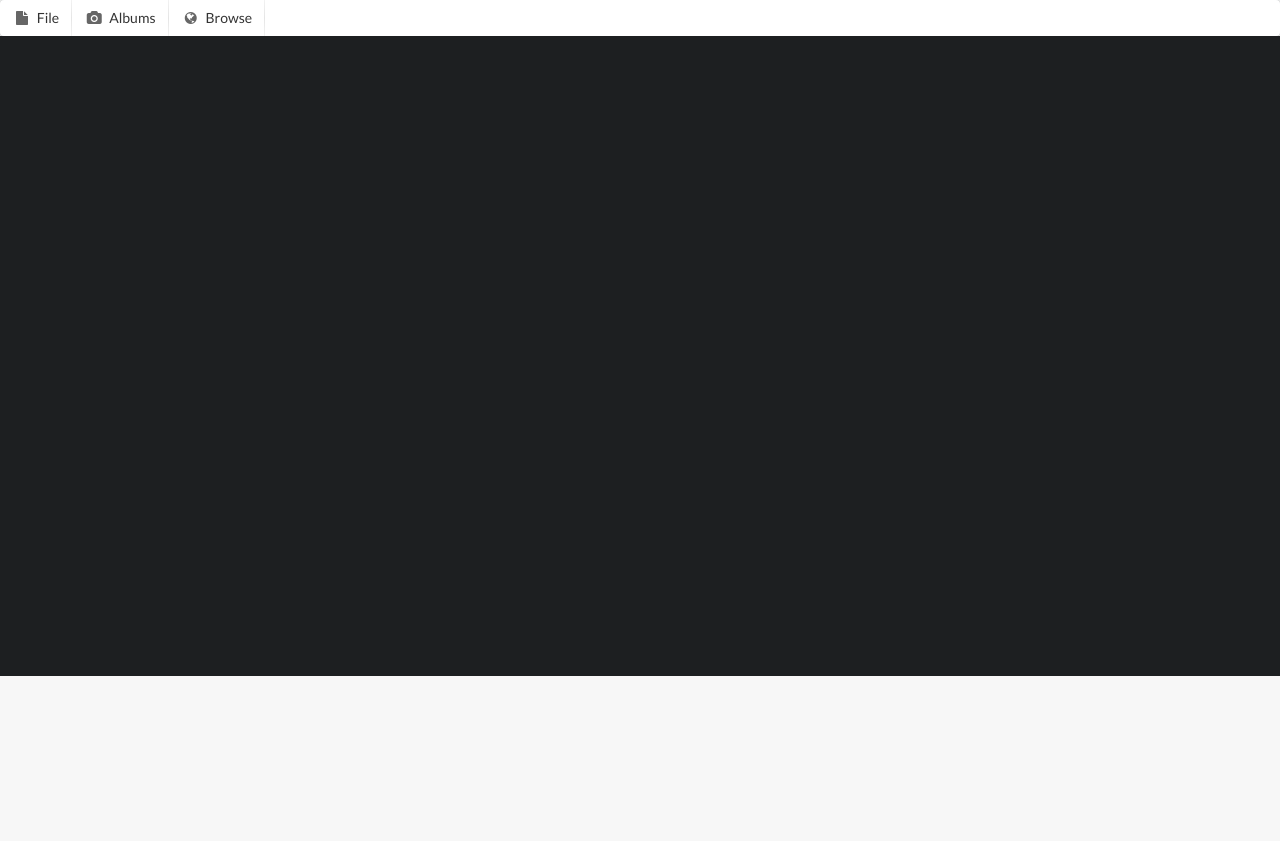
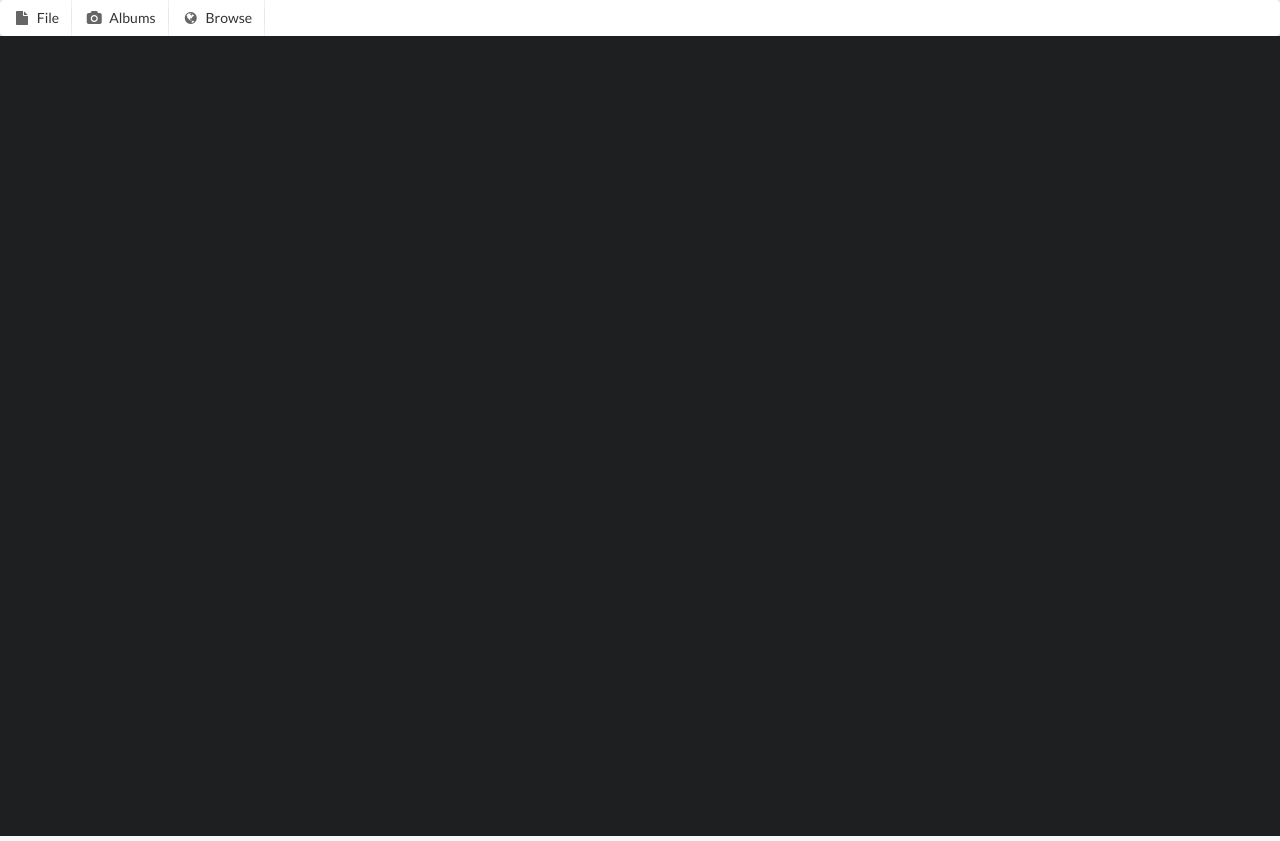
Before and after one commit to esp10mm/Obj-Viewer, a plain HTML site: page index.html in a window 1280 px wide. Drawn offline with Linux system fonts and the light colour scheme.

Commit message:
set canvas resolution

```diff
--- a/css/index.css
+++ b/css/index.css
@@ -39,6 +39,7 @@ body {
 
 #canvas {
   width: 100%;
+  height: 100%;
   background-color: #1D1F21;
 }
 
--- a/myCanvas.js
+++ b/myCanvas.js
@@ -58,6 +58,9 @@ function myCanvas(id) {
   }
 
   this.init = function() {
+    canvas.setAttribute("width", canvas.offsetWidth);
+    canvas.setAttribute("height", canvas.offsetHeight);
+
     canvas.addEventListener('mousedown', mouseDown, false);
     canvas.addEventListener('mouseup', mouseUp, false);
     canvas.addEventListener('mousemove', mouseMove, false);
```
